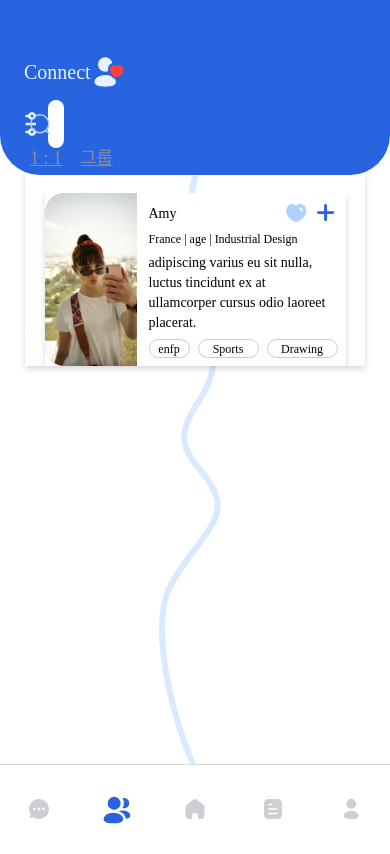
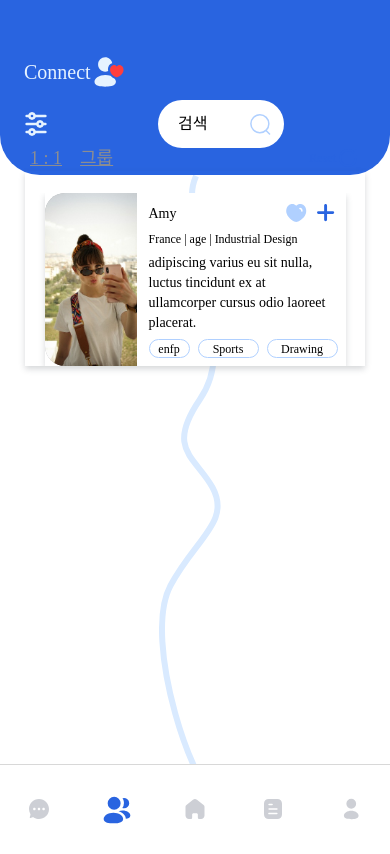
Before and after one commit to team-diverse/dife-frontend, a React Native app: screen /matchingPage in a window 390 px wide. Built offline with nearby package versions, Linux system fonts and the light colour scheme; a web font is replaced by a local one.

Commit message:
feat: connectPage 검색 기능 구현

```diff
--- a/package.json
+++ b/package.json
@@ -15,6 +15,7 @@
     "@react-navigation/native-stack": "^6.9.26",
     "@react-navigation/stack": "^6.3.29",
     "@types/react": "~18.2.14",
+    "axios": "^1.6.8",
     "expo": "^49.0.23",
     "expo-linear-gradient": "^12.7.2",
     "expo-status-bar": "~1.11.1",
--- a/src/pages/ConnectPages/ConnectPage.js
+++ b/src/pages/ConnectPages/ConnectPage.js
@@ -1,8 +1,7 @@
-import React from 'react';
-import { View, Text, SafeAreaView, FlatList } from 'react-native';
+import React, { useState } from 'react';
+import { View, Text, TextInput, SafeAreaView, FlatList, Keyboard } from 'react-native';
 import ConnectStyles from '@pages/ConnectPages/ConnectStyles.js';
 import ConnectTop from '@components/ConnectCompo/ConnectTop.js';
-import ConnectSearch from '@components/ConnectCompo/ConnectSearch.js';
 import ConnectSearchIcon from '@components/ConnectCompo/ConnectSearchIcon.js';
 import ConnectSearchCancel from '@components/ConnectCompo/ConnectSearchCancel.js';
 import ConnectAddUser from '@components/ConnectCompo/ConnectAddUser.js';
@@ -10,6 +9,7 @@ import ConnectSearchFilter from '@components/ConnectCompo/ConnectSearchFilter.js
 import ConnectCard from '@components/ConnectCompo/ConnectCard';
 import ConnectDife from '@components/ConnectCompo/ConnectDife';
 import ConnectReset from '@components/ConnectCompo/ConnectReset';
+import axios from 'axios';
 
 const ConnectPage = () => {
   const connectData = [
@@ -26,6 +26,37 @@ const ConnectPage = () => {
       tag3: 'Drawing',
     },
   ]
+
+  const [searchTerm, setSearchTerm] = useState('');
+  const [searchData, setSearchData] = useState([]);
+  const [isSearching, setIsSearching] = useState(false);
+
+  const handleSearch = () => {
+    if (searchTerm.trim() !== '') {
+      axios.get(`${searchTerm}`)
+        .then(response => {
+          setSearchData(response.data);
+        })
+        .catch(error => {
+          console.error('Error:', error);
+        });
+    }
+  };
+
+  const handleFocus = () => {
+    setIsSearching(true);
+  };
+
+  const handleBlur = () => {
+    setIsSearching(false);
+  };
+
+  const handleCancel = () => {
+    setSearchTerm('');
+    setIsSearching(false);
+    Keyboard.dismiss();
+  };
+
   return (
     <View style={ConnectStyles.container}>
       <View style={ConnectStyles.topDifeContainer}>
@@ -40,8 +71,19 @@ const ConnectPage = () => {
           <View style={ConnectStyles.searchContainer}>
             <ConnectSearchFilter style={ConnectStyles.searchFilter}/>
             <View style={ConnectStyles.searchIconContainer}>
-              <ConnectSearch style={ConnectStyles.search}/>
-              <ConnectSearchIcon style={ConnectStyles.searchIcon}/>
+            <TextInput
+                style={ConnectStyles.search}
+                placeholder="검색"
+                value={searchTerm}
+                onChangeText={setSearchTerm}
+                onFocus={handleFocus}
+                onBlur={handleBlur}
+              />
+              {isSearching ? (
+              <ConnectSearchCancel style={ConnectStyles.searchIcon} onPress={handleCancel} />
+            ) : (
+              <ConnectSearchIcon style={ConnectStyles.searchIcon} onPress={handleSearch} />
+            )}
             </View>
           </View>
 
--- a/src/pages/ConnectPages/ConnectStyles.js
+++ b/src/pages/ConnectPages/ConnectStyles.js
@@ -1,7 +1,7 @@
 import { StyleSheet } from 'react-native';
 import { CustomTheme } from '@styles/CustomTheme.js';
 
-const { fontHead20, fontHead18, fontCaption } = CustomTheme;
+const { fontHead20, fontHead18, fontSub16, fontCaption } = CustomTheme;
 
 const ConnectStyles = StyleSheet.create({
     container: {
@@ -63,7 +63,13 @@ const ConnectStyles = StyleSheet.create({
         marginRight: 24,
     },
     search: {
+        ...fontSub16,
         position: 'relative',
+        width: '100%',
+        height: 48,
+        backgroundColor: CustomTheme.bgBasic,
+        borderRadius: 24,
+        paddingLeft: 20,
     },
     searchIcon: {
         position: 'absolute',
```
Also changed, not shown: 2 other files (tests, documents, lock files or other folders).
